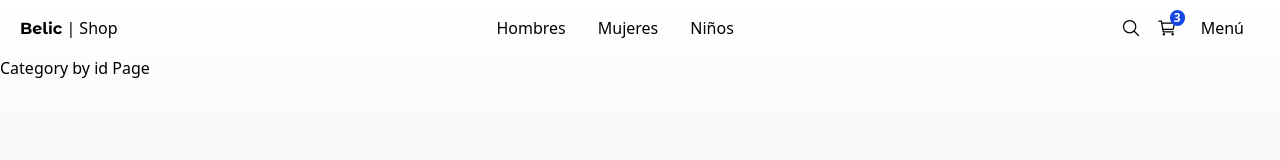
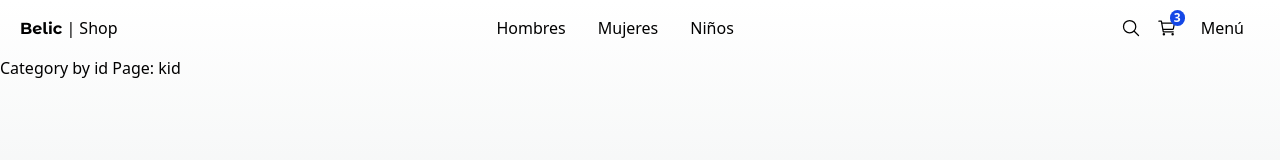
Before and after one commit to sazukeR/belic-shop, a Next.js app: page /category/kid in a window 1280 px wide. Shown: the top 160 px of the page. Built offline with nearby package versions, Linux system fonts and the light colour scheme.

Commit message:
Add page 404 categories

```diff
--- /dev/null
+++ b/src/app/(shop)/category/[id]/loading.tsx
@@ -0,0 +1,3 @@
+export default function Loading() {
+ return <p>Cargando categoría...</p>;
+}
--- a/src/app/(shop)/category/[id]/page.tsx
+++ b/src/app/(shop)/category/[id]/page.tsx
@@ -1,7 +1,17 @@
-export default function CategoryByIdPage() {
+import { notFound } from "next/navigation";
+
+interface Props {
+ params: Promise<{ id: string }>;
+}
+
+export default async function CategoryByIdPage({ params }: Props) {
+ const { id } = await params;
+
+ if (id === "kids") notFound();
+
  return (
   <div>
-   <h1>Category by id Page</h1>
+   <h1>Category by id Page: {id}</h1>
   </div>
  );
 }
--- /dev/null
+++ b/src/app/(shop)/category/not-found.tsx
@@ -0,0 +1,10 @@
+import Link from "next/link";
+
+export default function NotFoundPage() {
+ return (
+  <div>
+   <h1>404 - Not found</h1>
+   <Link href="/">Regresar</Link>
+  </div>
+ );
+}
```
